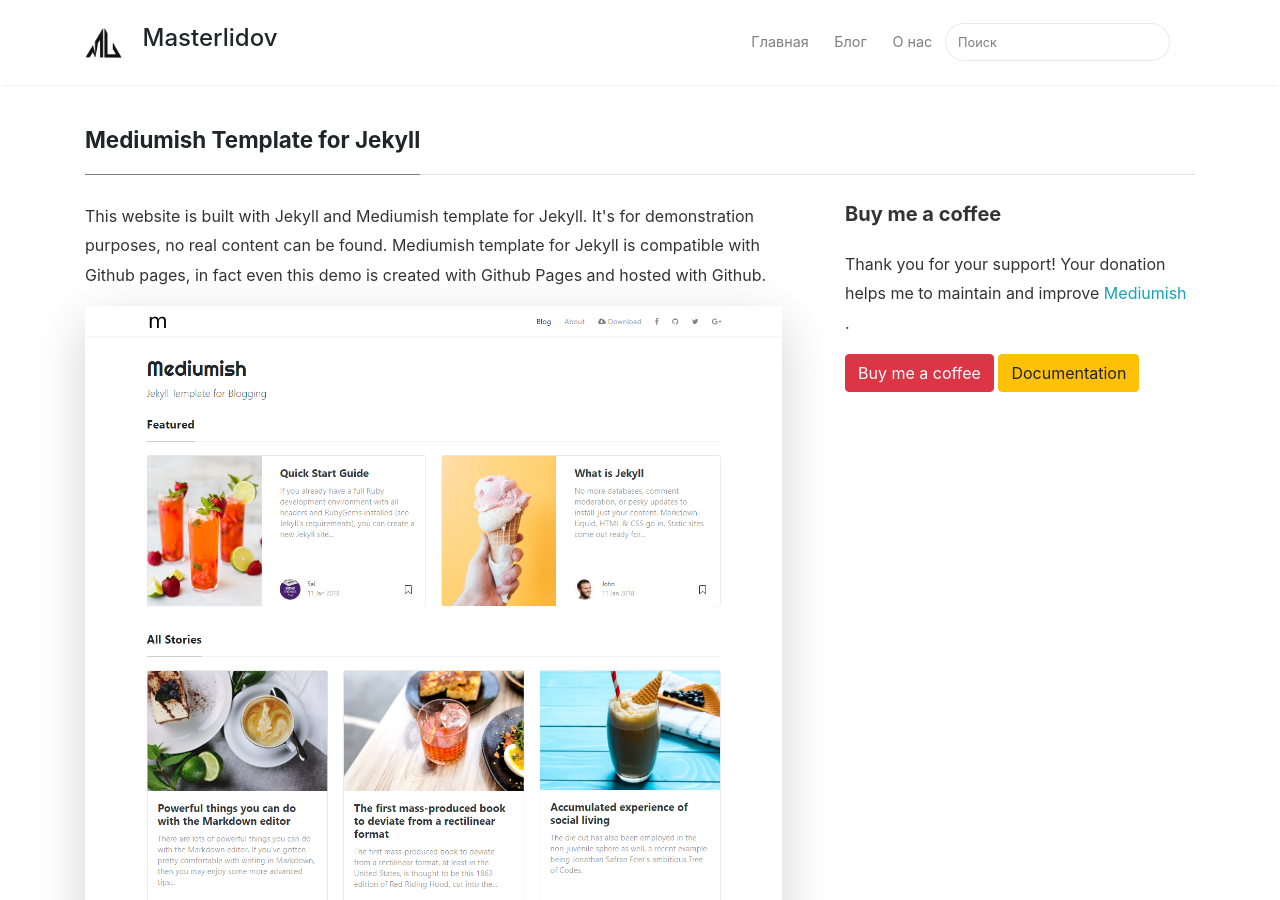
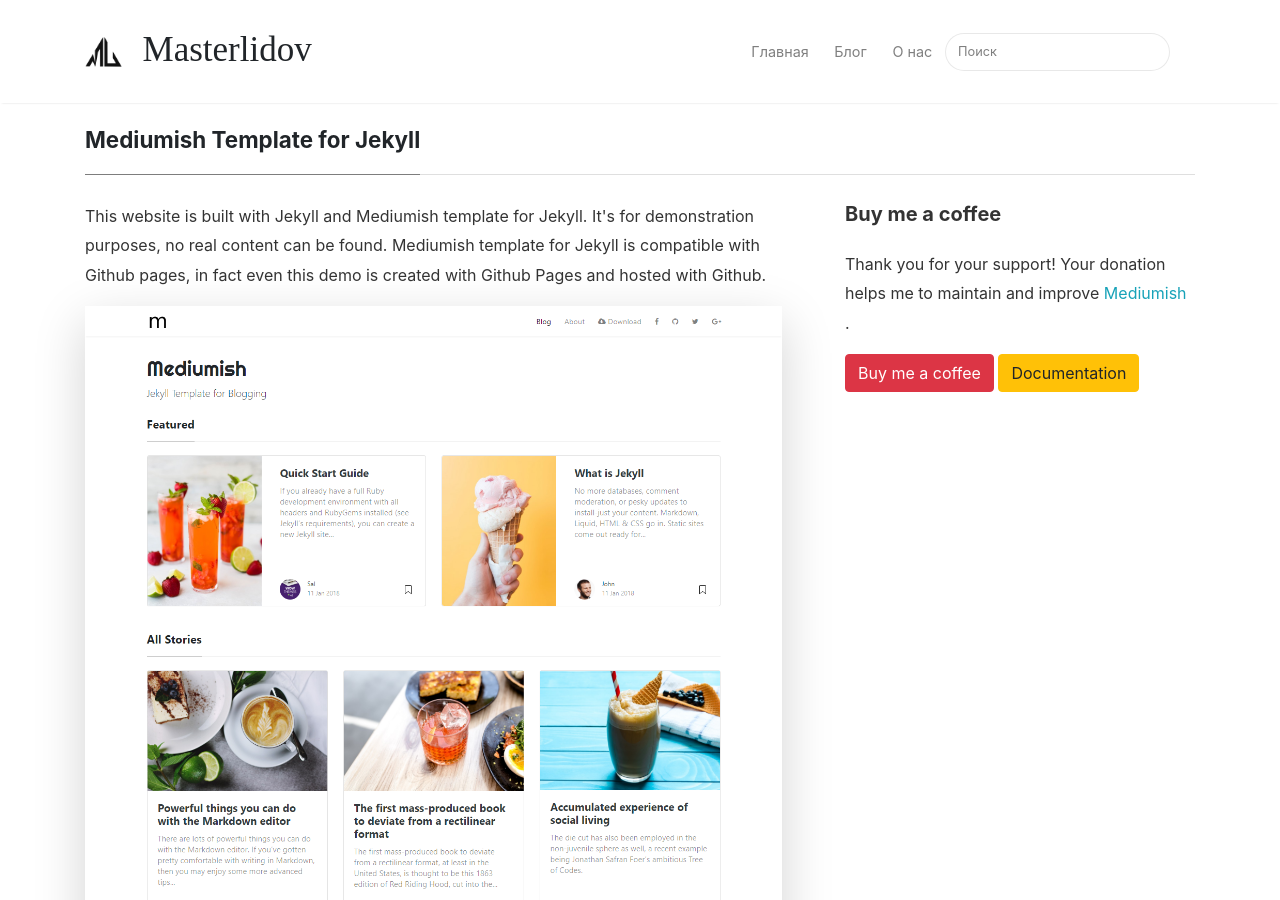
Before and after one commit to masterlidov/masterlidov.github.io, a Jekyll site: the page built from _pages/about.md, in a window 1280 px wide and 900 px high. Built offline with Jekyll 4.4.1, drawn with Linux system fonts in a browser that asks for light colours; nearby versions of some CDN libraries; comment, search, counter and statistics services are not loaded.

Commit message:
Update default.html

```diff
--- a/_layouts/default.html
+++ b/_layouts/default.html
@@ -55,7 +55,7 @@
     <!-- Site Title
 	================================================== -->
 	<div class="mainheading">
-	    <h4 class="sitetitle">{{ site.name }}</h4>
+	    <h1 class="sitetitle">{{ site.name }}</h1>
 	</div>
 
     <button class="navbar-toggler" type="button" data-toggle="collapse" data-target="#navbarMediumish" aria-controls="navbarSupportedContent" aria-expanded="false" aria-label="Toggle navigation">
```
